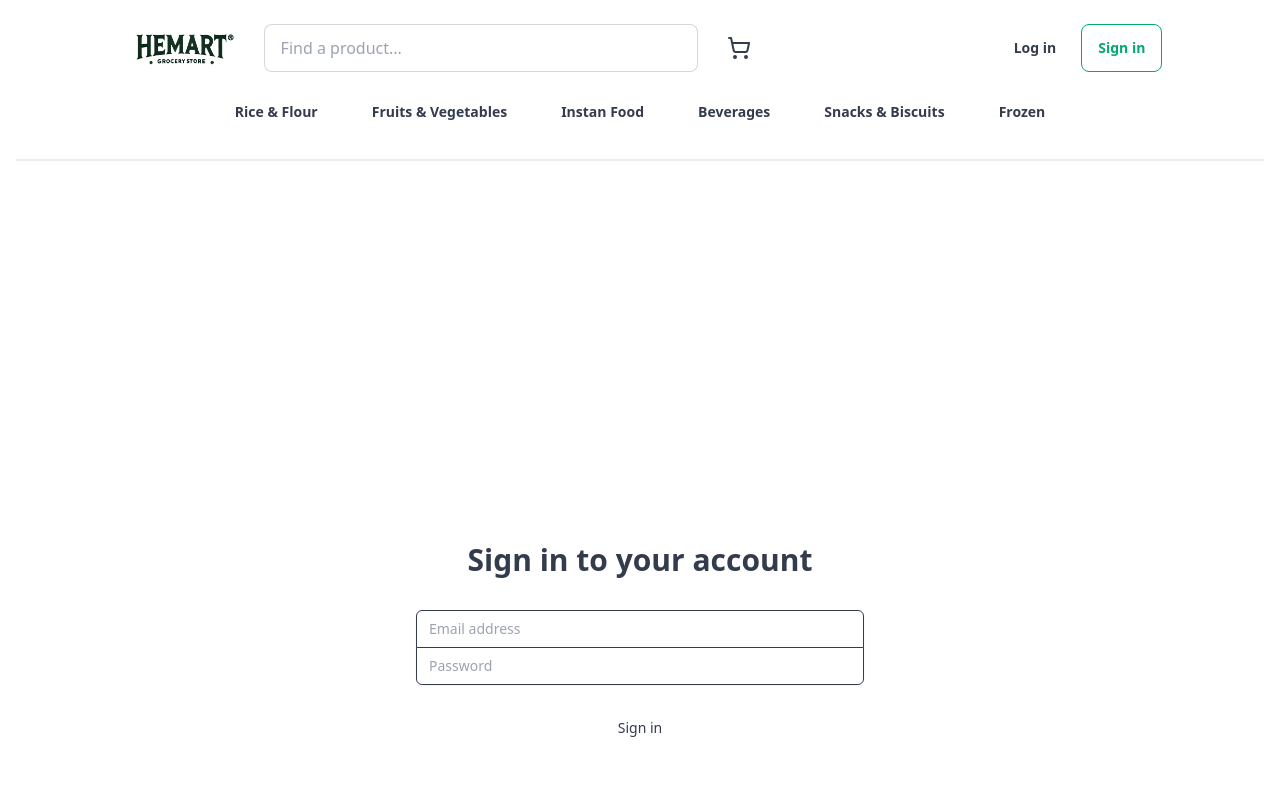
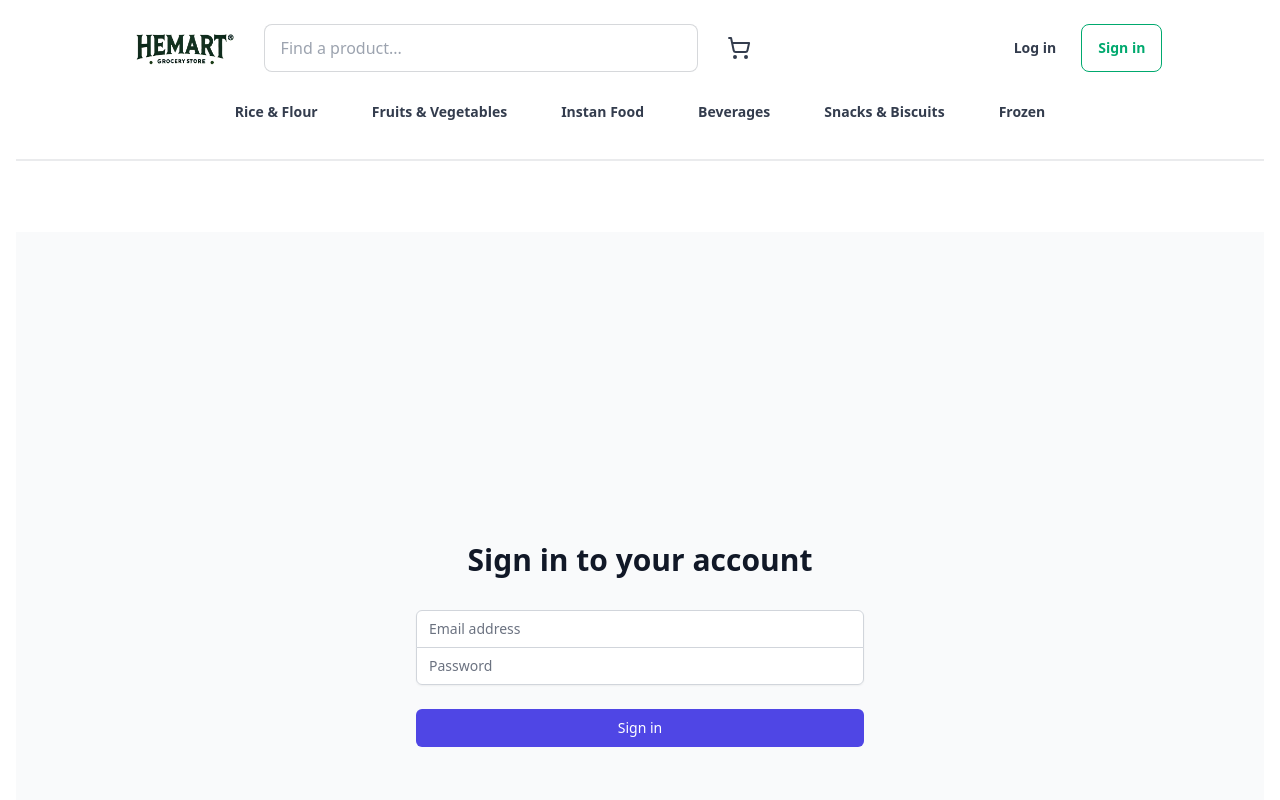
Before and after one commit to faizalnursaori/finpro_jcwdol014, a Next.js app in the folder apps/web/: page /login in a window 1280 px wide. Shown: the top 800 px of the page. Built offline with nearby package versions, Linux system fonts and the light colour scheme; no server answers.

Commit message:
fix: fix minor error

```diff
--- a/apps/web/package.json
+++ b/apps/web/package.json
@@ -14,7 +14,6 @@
     "cross-env": "^7.0.3",
     "lucide-react": "^0.436.0",
     "lucide": "^0.433.0",
-    "lucide-react": "^0.436.0",
     "next": "14.0.4",
     "react": "^18",
     "react-dom": "^18"
@@ -24,15 +23,12 @@
     "@types/react": "^18",
     "@types/react-dom": "^18",
     "autoprefixer": "^10.4.20",
-    "autoprefixer": "^10.4.20",
     "cypress": "^13.6.2",
     "daisyui": "^4.12.10",
     "eslint": "^8",
     "eslint-config-next": "14.0.4",
     "postcss": "^8.4.41",
     "tailwindcss": "^3.4.10",
-    "postcss": "^8.4.41",
-    "tailwindcss": "^3.4.10",
     "typescript": "^5"
   }
 }
--- a/apps/web/src/app/(auth)/login/page.tsx
+++ b/apps/web/src/app/(auth)/login/page.tsx
@@ -2,7 +2,7 @@
 
 import { useState } from 'react';
 import { useRouter } from 'next/navigation';
-// import { loginUser } from '@/lib/ApiClient';
+import { loginUser } from '@/lib/ApiClient';
 
 export default function Login() {
   const [email, setEmail] = useState('');
--- a/apps/web/src/app/globals.css
+++ b/apps/web/src/app/globals.css
@@ -1,6 +1,3 @@
 @tailwind base;
 @tailwind components;
 @tailwind utilities;
-@tailwind base;
-@tailwind components;
-@tailwind utilities;
--- a/apps/web/src/app/page.tsx
+++ b/apps/web/src/app/page.tsx
@@ -7,25 +7,7 @@
 import { useState, useEffect } from 'react';
 import { useCart } from '../context/CartContext';
 import { useRouter } from 'next/navigation';
-
-interface Warehouse {
-  id: number;
-  name: string;
-}
-
-interface ProductStock {
-  id: number;
-  stock: number;
-  warehouse: Warehouse;
-}
-
-interface Product {
-  id: number;
-  name: string;
-  description: string;
-  price: number;
-  productStocks: ProductStock[];
-}
+import { Product } from '@/types/product';
 
 export default function Home() {
   const [userLoc, setUserLoc] = useState<{ lon: number; lat: number }>();
@@ -34,44 +16,37 @@
   const [loading, setLoading] = useState(true);
   const { addToCart, fetchCart, cart } = useCart();
 
-  const base_api = 'http://localhost:8000/api'
-
+  const base_api = 'http://localhost:8000/api';
 
   const getWarehouseId = async () => {
     const data = await getClosestWarehouse();
     setClosestWarehouseId(data);
   };
 
-  const getProducts  = async (id: number | undefined) =>{
-    const productData: any = []
-    const res = await axios.get(`${base_api}/products`)
+  const getProducts = async (id: number | undefined) => {
+    if (!id) return;
+    const res = await axios.get(`${base_api}/products`);
 
     console.log(res.data);
 
-    const filteredProducts = res.data.filter((item:{productStocks:[{warehouseId: number}]}) => {
-      let result = false
-      item.productStocks.forEach((stock:{warehouseId: number}) => {
-        if(stock.warehouseId == id){
-          result = true
-        }
-      })
-      return result
-    })
+    const filteredProducts = res.data.filter((item: Product) =>
+      item.productStocks.some((stock) => stock.warehouse.id === id),
+    );
 
     setProducts(filteredProducts);
-
-
-  }
+  };
 
   useEffect(() => {
-    //getting user's lat and long
     setUserLoc(getUserCurrentLocation());
     getWarehouseId();
-    getProducts(closestWarehouseId)
     fetchCart();
   }, [closestWarehouseId]);
 
-
+  useEffect(() => {
+    if (closestWarehouseId) {
+      getProducts(closestWarehouseId);
+    }
+  }, [closestWarehouseId]);
 
   return (
     <main>
@@ -96,9 +71,9 @@
         <ListCategories />
       </section>
       <section>
-        <LandingProducts catHeader = {'New Products'} products={products}/>
-        <LandingProducts  catHeader={'Instant Food'} products={products}/>
-        <LandingProducts catHeader={'Beverages'} products={products}/>
+        <LandingProducts catHeader={'New Products'} products={products} />
+        <LandingProducts catHeader={'Instant Food'} products={products} />
+        <LandingProducts catHeader={'Beverages'} products={products} />
       </section>
     </main>
   );
--- a/apps/web/src/components/Header.tsx
+++ b/apps/web/src/components/Header.tsx
@@ -1,11 +1,10 @@
-'use client'
+'use client';
 import Link from 'next/link';
 import { ShoppingCart } from 'lucide-react';
 import Image from 'next/image';
 import { useCart } from '@/context/CartContext';
 
 export default function Header() {
-
   const { cartItemCount } = useCart();
 
   const categories = [
@@ -35,7 +34,7 @@
               placeholder="Find a product..."
             />
           </label>
-          <Link href='/cart' className="btn btn-ghost">
+          <Link href="/cart" className="btn btn-ghost relative">
             <ShoppingCart />
             {cartItemCount > 0 && (
               <span className="absolute -top-1 left-7 bg-red-500 text-white rounded-full px-2 py-1 text-xs">
--- a/apps/web/src/components/LandingProducts.tsx
+++ b/apps/web/src/components/LandingProducts.tsx
@@ -2,32 +2,14 @@
 import Image from 'next/image';
 import Link from 'next/link';
 import { Plus } from 'lucide-react';
-import { useEffect,useState } from 'react';
+import { useEffect, useState } from 'react';
 import { useCart } from '../context/CartContext';
 import { useRouter } from 'next/navigation';
-
-interface Warehouse {
-  id: number;
-  name: string;
-}
-
-interface ProductStock {
-  id: number;
-  stock: number;
-  warehouse: Warehouse;
-}
-
-interface Product {
-  id: number;
-  name: string;
-  description: string;
-  price: number;
-  productStocks: ProductStock[];
-}
+import { Product } from '@/types/product';
 
 type Props = {
   catHeader: string;
-  products: [] ;
+  products: Product[];
 };
 
 export default function LandingProducts({ catHeader, products }: Props) {
@@ -51,7 +33,7 @@
   const handleAddToCart = async (product: Product) => {
     const token = localStorage.getItem('token');
     if (!token) {
-      // Jika tidak ada token, arahkan ke halaman login
+      // If no token, redirect to login page
       router.push('/login');
       return;
     }
@@ -73,12 +55,12 @@
     }
   };
 
-
   useEffect(() => {}, [products]);
 
-  const filteredProducts = catHeader === 'New Products' ? products : products?.filter((product:{category:{name:string}}) => {
-    return product.category.name == catHeader
-  })
+  const filteredProducts =
+    catHeader === 'New Products'
+      ? products
+      : products.filter((product) => product.category.name === catHeader);
 
   return (
     <>
@@ -88,24 +70,13 @@
           <button className="btn btn-ghost hover:btn-link">View All</button>
         </div>
         <div className="flex gap-3 overflow-x-auto">
-          {filteredProducts?.map(
-            (
-              product: {
-                slug: string;
-                name: string;
-                price: number;
-                description: string;
-                productImages: [{ url: string }];
-              },
-              index: number,
-            ) => {
-              return (
+          {filteredProducts.map((product, index) => (
             <div key={index} className="card card-compact max-w-[200px]">
               <div className="card-body">
                 <figure className="bg-base-200 rounded-md max-w-[150px] max-h-[150px]">
                   <Image
                     src={`/${product.productImages[0].url}.jpeg`}
-                        alt="Mie"
+                    alt={product.name}
                     width={150}
                     height={150}
                     className="max-w-[150px] max-h-[150px]"
@@ -120,15 +91,16 @@
                 <p className="hover:underline">{product.description}</p>
                 <div className="flex justify-between items-center">
                   <p className="font-bold text-success">{`Rp ${product.price.toLocaleString('id-ID')}`}</p>
-                      <button className="btn btn-ghost" onClick={() => handleAddToCart(product)}>
+                  <button
+                    className="btn btn-ghost"
+                    onClick={() => handleAddToCart(product)}
+                  >
                     <Plus />
                   </button>
                 </div>
               </div>
             </div>
-              );
-            },
-          )}
+          ))}
         </div>
       </div>
     </>
--- /dev/null
+++ b/apps/web/src/types/product.ts
@@ -0,0 +1,26 @@
+// types.ts
+export interface Warehouse {
+  id: number;
+  name: string;
+}
+
+export interface ProductStock {
+  id: number;
+  stock: number;
+  warehouse: Warehouse;
+}
+
+export interface Category {
+  name: string;
+}
+
+export interface Product {
+  id: number;
+  name: string;
+  description: string;
+  price: number;
+  productStocks: ProductStock[];
+  category: Category;
+  slug: string;
+  productImages: { url: string }[];
+}
--- a/apps/web/tailwind.config.js
+++ b/apps/web/tailwind.config.js
@@ -1,25 +1,23 @@
+/** @type {import('tailwindcss').Config} */
+module.exports = {
+  content: [
+    './app/**/*.{js,ts,jsx,tsx,mdx}',
+    './pages/**/*.{js,ts,jsx,tsx,mdx}',
+    './components/**/*.{js,ts,jsx,tsx,mdx}',
 
-import daisyui from 'daisyui'
+    // Or if using `src` directory:
+    './src/**/*.{js,ts,jsx,tsx,mdx}',
+  ],
+  theme: {
+    extend: {
+      colors: {
+        pinky: '#F7F2E6',
+      },
+    },
+  },
 
-const config = {
-  darkMode: ["class"],
-  content: [
-    './pages/**/*.{ts,tsx}',
-    './components/**/*.{ts,tsx}',
-    './app/**/*.{ts,tsx}',
-    './src/**/*.{ts,tsx}',
-	],
-  prefix: "",
-  theme: {
-    colors: {
-      'pinky': '#F7F2E6'
-    },
-    extend: {},
+  plugins: [require('daisyui')],
+  daisyui: {
+    themes: ['emerald'],
   },
-  plugins: [daisyui],
-  daisyui: {
-    themes:['emerald']
-  }
-}
-
-export default config
+};
```
Also changed, not shown: 1 other file (tests, documents, lock files or other folders). Lines whose indentation alone changed are shown as unchanged.
